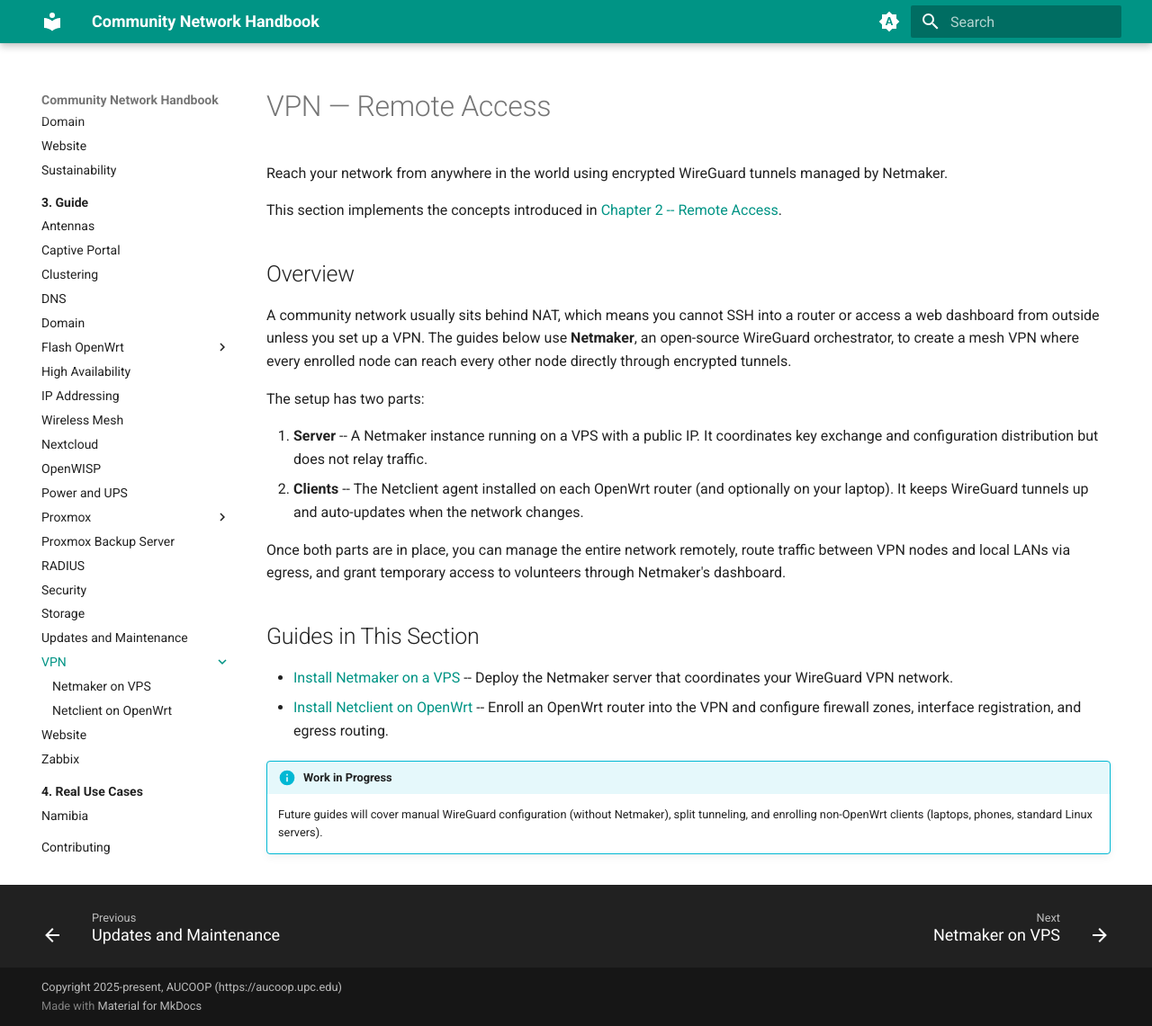
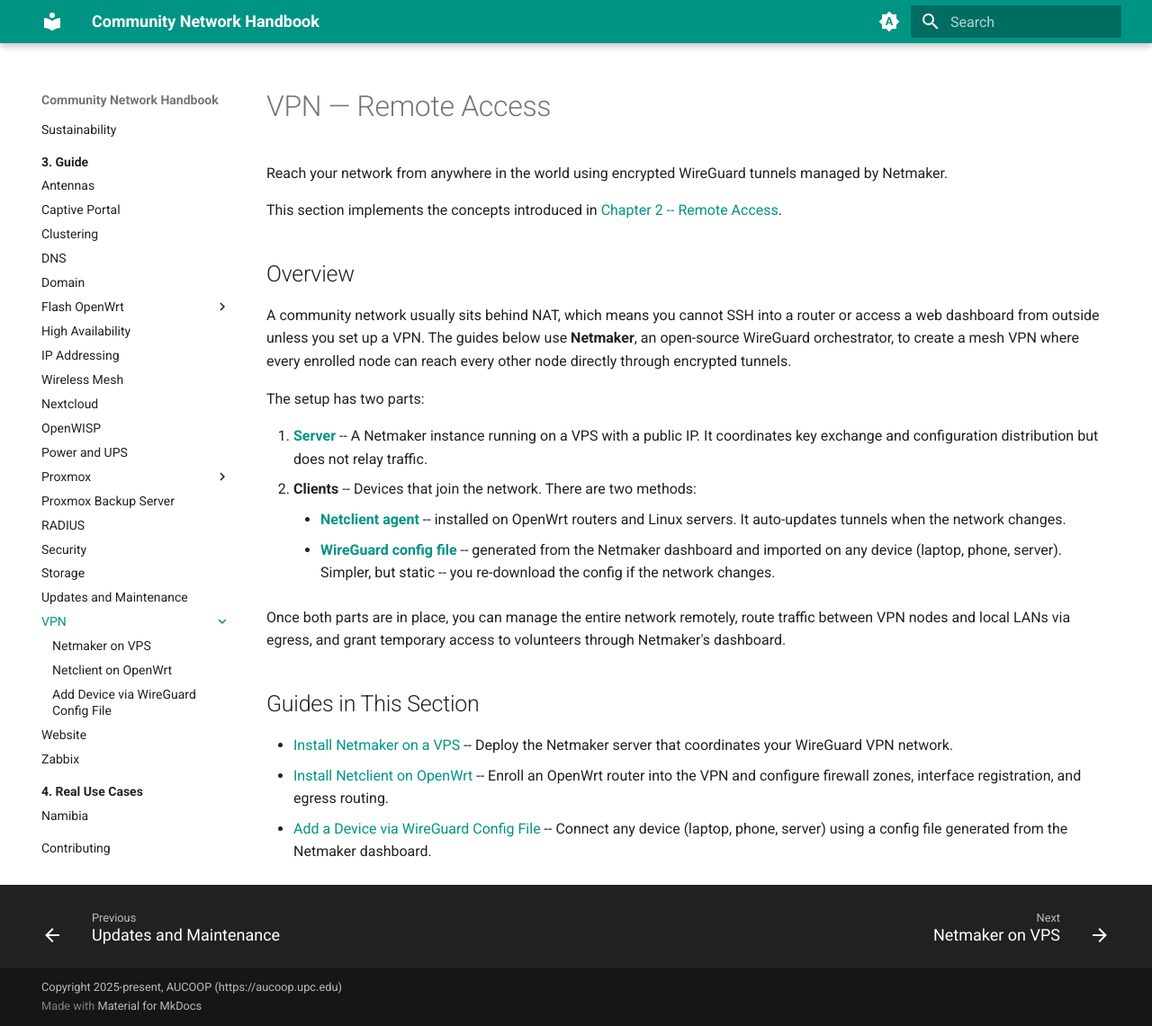
Before and after one commit to aucoop/Community-Network-Handbook, an MkDocs documentation site: the page built from docs/3-Guide/VPN/index.md, in a window 1280 px wide and 1141 px high. Shown: the whole window at 90% size. Built offline with MkDocs 1.6.1 and Material for MkDocs 9.7.7, drawn with Linux system fonts in a browser that asks for light colours.

Commit message:
Add a device via wireguard config file guide

```diff
--- a/docs/3-Guide/VPN/index.md
+++ b/docs/3-Guide/VPN/index.md
@@ -10,8 +10,10 @@
 
 The setup has two parts:
 
-1. **Server** -- A Netmaker instance running on a VPS with a public IP. It coordinates key exchange and configuration distribution but does not relay traffic.
-2. **Clients** -- The Netclient agent installed on each OpenWrt router (and optionally on your laptop). It keeps WireGuard tunnels up and auto-updates when the network changes.
+1. [**Server**](Netmaker-VPS.md) -- A Netmaker instance running on a VPS with a public IP. It coordinates key exchange and configuration distribution but does not relay traffic.
+2. **Clients** -- Devices that join the network. There are two methods:
+    - [**Netclient agent**](Netclient-OpenWrt.md) -- installed on OpenWrt routers and Linux servers. It auto-updates tunnels when the network changes.
+    - [**WireGuard config file**](WireGuard-Config.md) -- generated from the Netmaker dashboard and imported on any device (laptop, phone, server). Simpler, but static -- you re-download the config if the network changes.
 
 Once both parts are in place, you can manage the entire network remotely, route traffic between VPN nodes and local LANs via egress, and grant temporary access to volunteers through Netmaker's dashboard.
 
@@ -19,8 +21,4 @@
 
 - [Install Netmaker on a VPS](Netmaker-VPS.md) -- Deploy the Netmaker server that coordinates your WireGuard VPN network.
 - [Install Netclient on OpenWrt](Netclient-OpenWrt.md) -- Enroll an OpenWrt router into the VPN and configure firewall zones, interface registration, and egress routing.
-
-!!! info "Work in Progress"
-    Future guides will cover manual WireGuard configuration (without Netmaker), split tunneling, and enrolling non-OpenWrt clients (laptops, phones, standard Linux servers).
-
-<!-- TODO: Manual WireGuard guide, split tunneling, non-OpenWrt client enrollment -->
+- [Add a Device via WireGuard Config File](WireGuard-Config.md) -- Connect any device (laptop, phone, server) using a config file generated from the Netmaker dashboard.
--- a/mkdocs.yml
+++ b/mkdocs.yml
@@ -112,6 +112,7 @@
       - 3-Guide/VPN/index.md
       - Netmaker on VPS: 3-Guide/VPN/Netmaker-VPS.md
       - Netclient on OpenWrt: 3-Guide/VPN/Netclient-OpenWrt.md
+      - Add Device via WireGuard Config File: 3-Guide/VPN/WireGuard-Config.md
     - Website:
       - 3-Guide/Website/index.md
     - Zabbix:
```
Also changed, not shown: docs/2-Imaginary-Use-Case/2.7-Remote-Access/index.md (+1 -2 lines), docs/3-Guide/VPN/WireGuard-Config.md (added, +154 -0 lines), docs/3-Guide/VPN/images/WireGuard-Config-activate-tunnel.webp (added), docs/3-Guide/VPN/images/WireGuard-Config-add-node-config-tab.webp (added), docs/3-Guide/VPN/images/WireGuard-Config-download-conf.webp (added).
